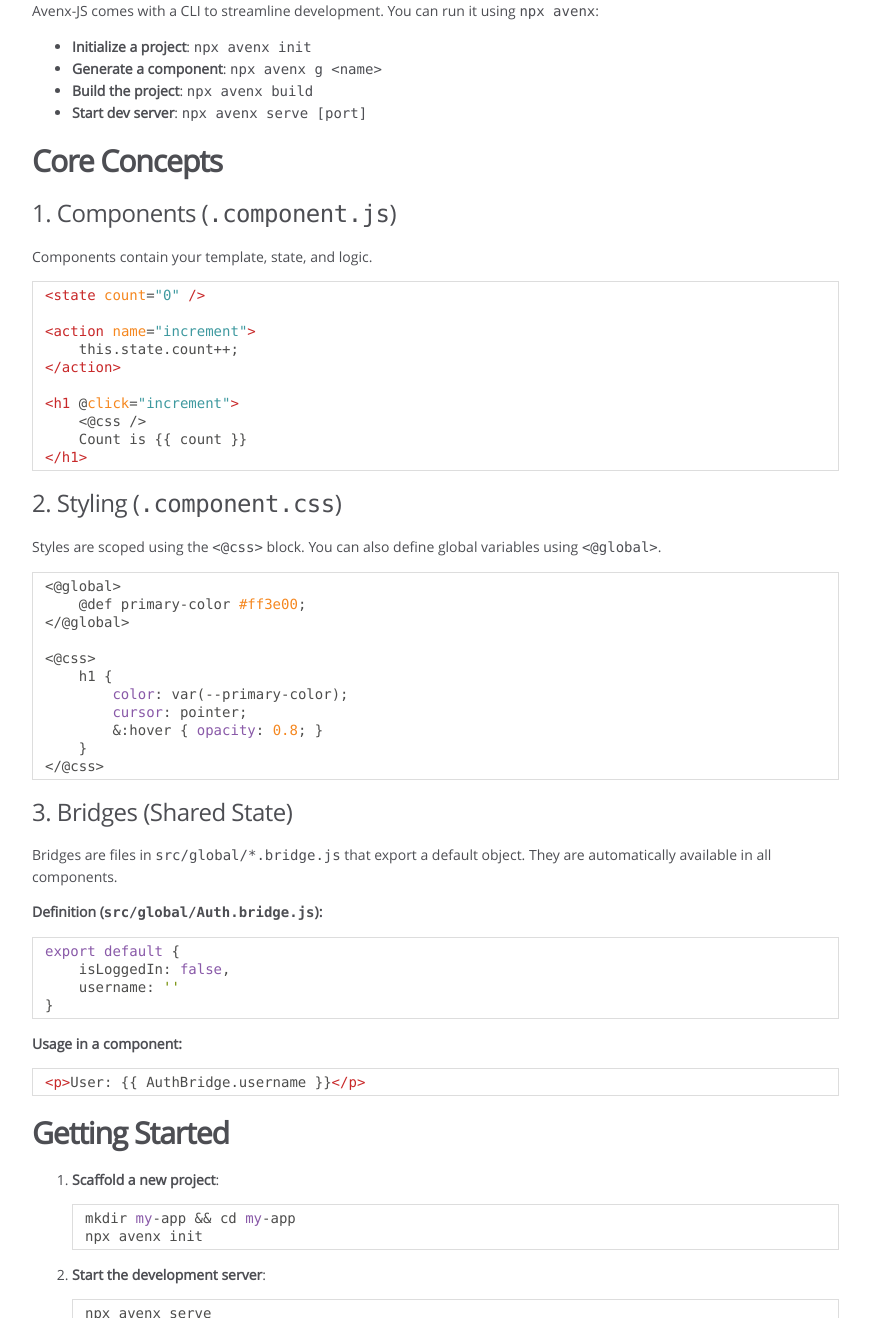
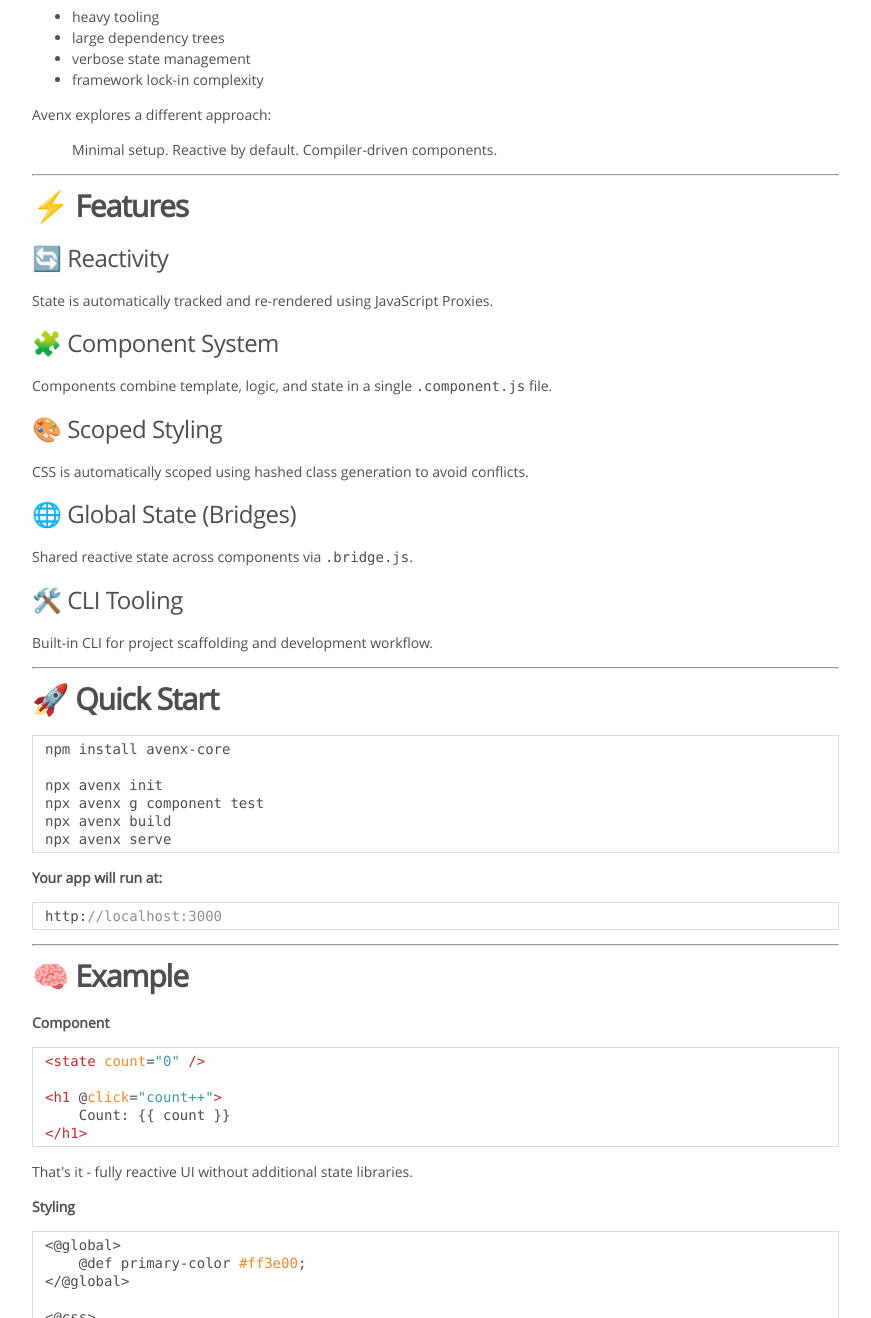
Before and after one commit to Avenx-JS/docs, a plain HTML site: page index.html in a window 1280 px wide. Shown: the part 723-2041 px from the top of the page, without its empty margins (0-871 px from the left). Drawn offline with Linux system fonts and the light colour scheme.

Commit message:
update docs

```diff
--- a/index.html
+++ b/index.html
@@ -43,44 +43,58 @@
 
 
     <section>
-        <article><h1>Avenx-JS 🚀</h1>
-<p>A lightweight, reactive JavaScript framework Proof-of-Concept featuring <strong>Zero-Classname Styling</strong> and a custom template compiler.</p>
-<h2>Features</h2>
+        <article><p><img src="https://raw.githubusercontent.com/Avenx-JS/.github/refs/heads/main/media/core-header.jpeg" alt="Alternativtext"></p>
+<h1>🚀 Avenx-JS</h1>
+<p>A lightweight reactive JavaScript framework with a custom compiler, scoped styling, and built-in state management.
+Avenx-JS is an experimental frontend framework designed to simplify UI development by reducing boilerplate and introducing a compiler-driven component system with reactive state, scoped CSS, and CLI tooling.</p>
+<hr>
+<h2>✨ Why Avenx?</h2>
+<p>Modern frontend stacks often come with:</p>
 <ul>
-<li><strong>Reactivity</strong>: Uses JavaScript Proxies to automatically re-render components when state changes.</li>
-<li><strong>Unified Components</strong>: Components are defined using a combination of HTML-like tags and JavaScript logic within <code>.component.js</code> files.</li>
-<li><strong>Scoped Styling</strong>: Styles are defined in <code>.component.css</code> files. Use the <code>&lt;@css /&gt;</code> marker in your template to automatically assign unique hash-classes to your elements.</li>
-<li><strong>Bridges</strong>: Shared reactive states stored in <code>src/global/*.bridge.js</code>. They allow passing values between any components seamlessly.</li>
-<li><strong>CLI Tooling</strong>: A powerful CLI to initialize projects, generate components, and manage the build process.</li>
+<li>heavy tooling</li>
+<li>large dependency trees</li>
+<li>verbose state management</li>
+<li>framework lock-in complexity</li>
 </ul>
-<h2>Installation</h2>
-<p>To use Avenx-JS in your project, install it via npm:</p>
-<pre class="prettyprint source lang-bash"><code>npm install avenx-js
+<p>Avenx explores a different approach:</p>
+<blockquote>
+<p>Minimal setup. Reactive by default. Compiler-driven components.</p>
+</blockquote>
+<hr>
+<h2>⚡ Features</h2>
+<h3>🔄 Reactivity</h3>
+<p>State is automatically tracked and re-rendered using JavaScript Proxies.</p>
+<h3>🧩 Component System</h3>
+<p>Components combine template, logic, and state in a single <code>.component.js</code> file.</p>
+<h3>🎨 Scoped Styling</h3>
+<p>CSS is automatically scoped using hashed class generation to avoid conflicts.</p>
+<h3>🌐 Global State (Bridges)</h3>
+<p>Shared reactive state across components via <code>.bridge.js</code>.</p>
+<h3>🛠️ CLI Tooling</h3>
+<p>Built-in CLI for project scaffolding and development workflow.</p>
+<hr>
+<h2>🚀 Quick Start</h2>
+<pre class="prettyprint source lang-bash"><code>npm install avenx-core
+
+npx avenx init
+npx avenx g component test
+npx avenx build
+npx avenx serve
 </code></pre>
-<h2>CLI Usage</h2>
-<p>Avenx-JS comes with a CLI to streamline development. You can run it using <code>npx avenx</code>:</p>
-<ul>
-<li><strong>Initialize a project</strong>: <code>npx avenx init</code></li>
-<li><strong>Generate a component</strong>: <code>npx avenx g &lt;name&gt;</code></li>
-<li><strong>Build the project</strong>: <code>npx avenx build</code></li>
-<li><strong>Start dev server</strong>: <code>npx avenx serve [port]</code></li>
-</ul>
-<h2>Core Concepts</h2>
-<h3>1. Components (<code>.component.js</code>)</h3>
-<p>Components contain your template, state, and logic.</p>
+<p><strong>Your app will run at:</strong></p>
+<pre class="prettyprint source lang-text"><code>http://localhost:3000
+</code></pre>
+<hr>
+<h2>🧠 Example</h2>
+<p><strong>Component</strong></p>
 <pre class="prettyprint source lang-html"><code>&lt;state count=&quot;0&quot; />
 
-&lt;action name=&quot;increment&quot;>
-    this.state.count++;
-&lt;/action>
-
-&lt;h1 @click=&quot;increment&quot;>
-    &lt;@css />
-    Count is {{ count }}
+&lt;h1 @click=&quot;count++&quot;>
+    Count: {{ count }}
 &lt;/h1>
 </code></pre>
-<h3>2. Styling (<code>.component.css</code>)</h3>
-<p>Styles are scoped using the <code>&lt;@css&gt;</code> block. You can also define global variables using <code>&lt;@global&gt;</code>.</p>
+<p>That's it - fully reactive UI without additional state libraries.</p>
+<p><strong>Styling</strong></p>
 <pre class="prettyprint source lang-css"><code>&lt;@global>
     @def primary-color #ff3e00;
 &lt;/@global>
@@ -89,44 +103,43 @@
     h1 {
         color: var(--primary-color);
         cursor: pointer;
-        &:hover { opacity: 0.8; }
+    }
+
+    h1:hover {
+        opacity: 0.8;
     }
 &lt;/@css>
 </code></pre>
-<h3>3. Bridges (Shared State)</h3>
-<p>Bridges are files in <code>src/global/*.bridge.js</code> that export a default object. They are automatically available in all components.</p>
-<p><strong>Definition (<code>src/global/Auth.bridge.js</code>):</strong></p>
+<p><strong>Shared State (Bridges)</strong></p>
 <pre class="prettyprint source lang-javascript"><code>export default {
     isLoggedIn: false,
     username: ''
 }
 </code></pre>
-<p><strong>Usage in a component:</strong></p>
+<p><strong>Usage:</strong></p>
 <pre class="prettyprint source lang-html"><code>&lt;p>User: {{ AuthBridge.username }}&lt;/p>
 </code></pre>
-<h2>Getting Started</h2>
-<ol>
-<li>
-<p><strong>Scaffold a new project</strong>:</p>
-<pre class="prettyprint source lang-bash"><code>mkdir my-app && cd my-app
-npx avenx init
+<hr>
+<h2>📦 Installation</h2>
+<pre class="prettyprint source lang-bash"><code>npm install avenx-core
 </code></pre>
-</li>
-<li>
-<p><strong>Start the development server</strong>:</p>
-<pre class="prettyprint source lang-bash"><code>npx avenx serve
-</code></pre>
-<p>This will build your project and start a server at <code>http://localhost:3000</code> with hot-reloading.</p>
-</li>
-<li>
-<p><strong>Build for production</strong>:</p>
-<pre class="prettyprint source lang-bash"><code>npx avenx build
-</code></pre>
-<p>The compiled assets will be located in the <code>dist/</code> directory.</p>
-</li>
-</ol>
-<h2>License</h2>
-<p>MIT</p></article>
+<hr>
+<h2>📁 Core Concept</h2>
+<p>Avenx-JS is built around 3 core ideas:</p>
+<ul>
+<li><strong>Components as unified files</strong></li>
+<li><strong>Reactivity via Proxy-based state tracking</strong></li>
+<li><strong>Compiler-driven DOM updates</strong></li>
+</ul>
+<hr>
+<h2>📌 Status</h2>
+<p>This project is currently a proof-of-concept framework and actively evolving.</p>
+<hr>
+<h2>📄 License</h2>
+<p>MIT</p>
+<hr>
+<h2>⭐ Support</h2>
+<p>If you find Avenx-JS useful, consider leaving a star on GitHub - it helps the project grow.</p></article>
     </section>
 
 
@@ -143,7 +156,7 @@ npx avenx init
 <br class="clear">
 
 <footer>
-    Documentation generated by <a href="https://github.com/jsdoc/jsdoc">JSDoc 4.0.5</a> on Wed Jun 10 2026 10:16:00 GMT+0200 (Mitteleuropäische Sommerzeit)
+    Documentation generated by <a href="https://github.com/jsdoc/jsdoc">JSDoc 4.0.5</a> on Wed Jun 10 2026 12:27:06 GMT+0200 (Mitteleuropäische Sommerzeit)
 </footer>
 
 <script> prettyPrint(); </script>
```
Also changed, not shown: AvenxApp.html (+1 -1 lines), AvenxBridge.html (+1 -1 lines), AvenxCLI.html (+1 -1 lines), AvenxCompiler.html (+1 -1 lines), AvenxComponent.html (+1 -1 lines), ComponentParser.html (+1 -1 lines), StyleProcessor.html (+1 -1 lines), bin_avenx.js.html (+1 -1 lines), lib_compiler.js.html (+1 -1 lines), lib_core_ComponentParser.js.html (+1 -1 lines), lib_core_StyleProcessor.js.html (+1 -1 lines), lib_runtime_AvenxApp.js.html (+1 -1 lines), lib_runtime_AvenxBridge.js.html (+1 -1 lines), lib_runtime_AvenxComponent.js.html (+1 -1 lines).
